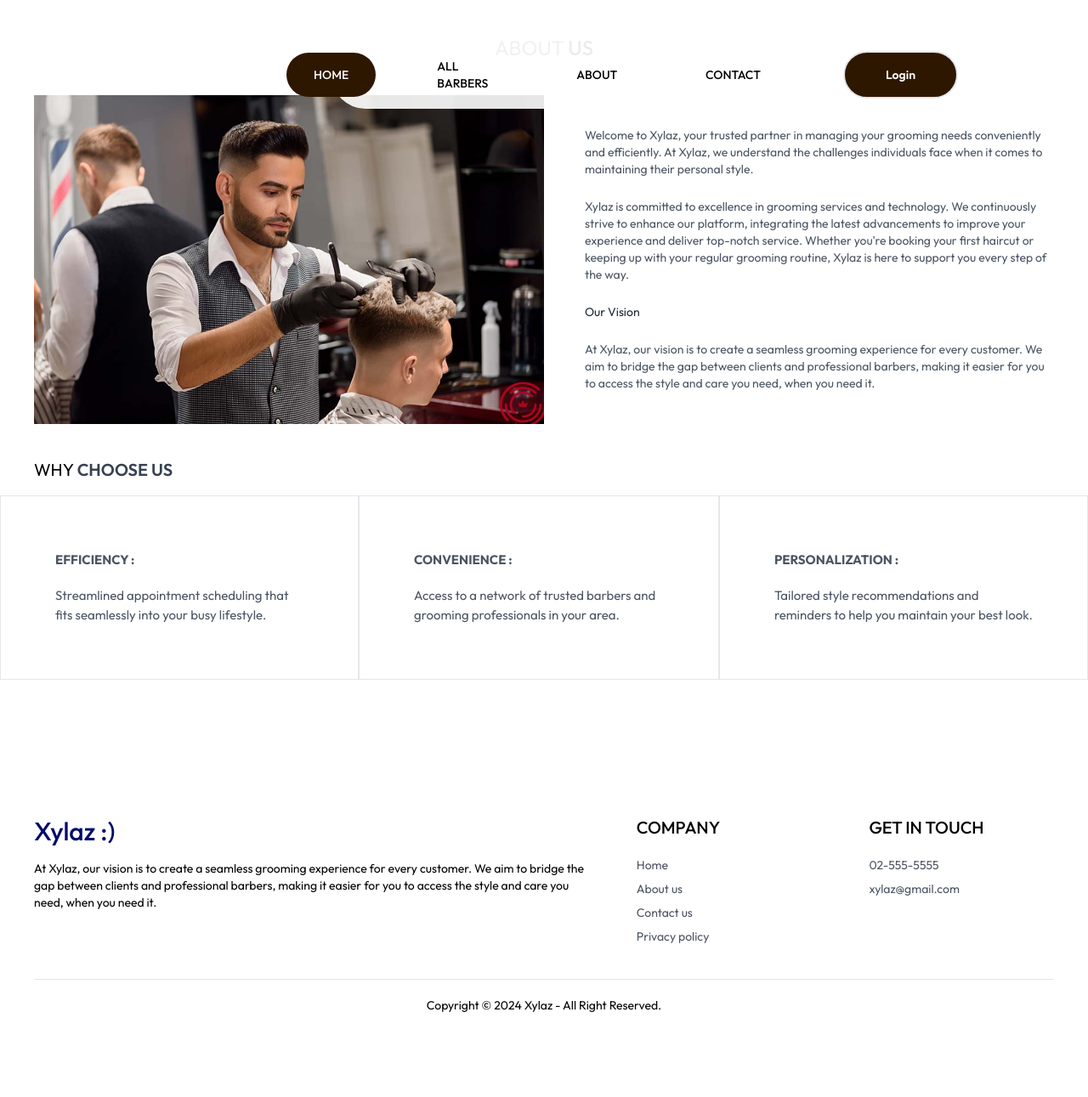
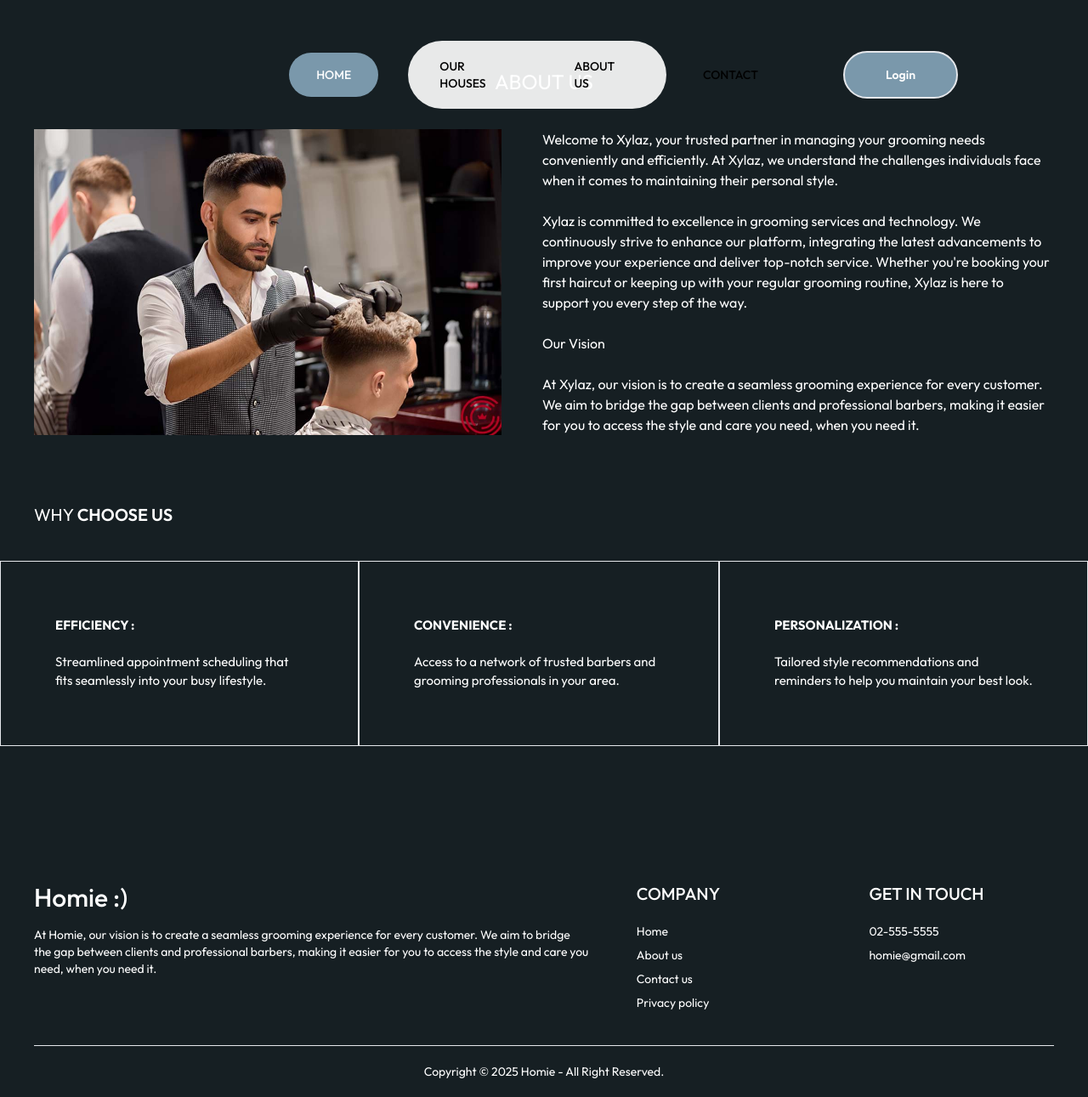
Before and after one commit to PM371/Homie, a React (Vite) app in the folder frontend/: page /about in a window 1280 px wide. Shown: the whole page at 85% size. Before the commit the page ends 1213 px from the top, so only its background shows below. Built offline with nearby package versions, Linux system fonts and the light colour scheme.

Commit message:
update frontend

```diff
--- a/frontend/src/components/Footer.jsx
+++ b/frontend/src/components/Footer.jsx
@@ -1,5 +1,4 @@
 import React from 'react'
-import { assets } from '../assets/assets'
 
 const Footer = () => {
     return (
@@ -8,13 +7,13 @@ const Footer = () => {
 
                 {/*-------Left Section-------*/}
                 <div>
-                    <p className='mb-4 w-40 text-3xl font-medium text-[#000b6d]'>Xylaz :)</p>
-                    <p>At Xylaz, our vision is to create a seamless grooming experience for every customer. We aim to bridge the gap between clients and professional barbers, making it easier for you to access the style and care you need, when you need it.</p>
+                    <p className='mb-4 w-40 text-3xl font-medium text-white'>Homie :)</p>
+                    <p>At Homie, our vision is to create a seamless grooming experience for every customer. We aim to bridge the gap between clients and professional barbers, making it easier for you to access the style and care you need, when you need it.</p>
                 </div>
                 {/*-------center Section-------*/}
                 <div>
                     <p className='text-xl font-medium mb-5'>COMPANY</p>
-                    <ul className='flex flex-col gap-2 text-gray-600'>
+                    <ul className='flex flex-col gap-2 text-white'>
                         <li>Home</li>
                         <li>About us</li>
                         <li>Contact us</li>
@@ -24,16 +23,16 @@ const Footer = () => {
                 {/*-------Right Section-------*/}
                 <div>
                     <p className='text-xl font-medium mb-5'>GET IN TOUCH</p>
-                    <ul className='flex flex-col gap-2 text-gray-600'>
+                    <ul className='flex flex-col gap-2 text-white'>
                         <li>02-555-5555</li>
-                        <li>xylaz@gmail.com</li>
+                        <li>homie@gmail.com</li>
                     </ul>
                 </div>
             </div>
             <div>
                 {/*-------Copyright text-------*/}
                 <hr />
-                <p className='py-5 text-sm text-center'>Copyright © 2024 Xylaz - All Right Reserved.</p>
+                <p className='py-5 text-sm text-center'>Copyright © 2025 Homie - All Right Reserved.</p>
             </div>
         </div>
     )
--- a/frontend/src/components/Header.jsx
+++ b/frontend/src/components/Header.jsx
@@ -1,5 +1,6 @@
-import React, {useRef} from 'react'
+import React, { useRef } from 'react'
 import { assets } from '../assets/assets'
+import { HiHome } from 'react-icons/hi'
 
 const Header = () => {
     const barbersRef = useRef(null);
@@ -11,33 +12,30 @@ const Header = () => {
         });
     };
     return (
-        <div className="flex justify-center" style={{ backgroundColor: '#0B192C', width: '100vw', height: '94vh' }}>
+        <div className="flex justify-center" style={{ backgroundColor: '#161F23', width: '100vw', height: '105vh' }}>
             <div className="flex justify-center mt-9 ml-[170px]">
-                <p className="absolute text-[70px] text-[#ffffff] font-bold leading-tight" style={{ transform: 'rotate(270deg)', top: '20%', left: '5%', transform: 'translate(-50%, -50%) rotate(270deg)' }}>
-                    XYLAZ
+                <p className="absolute text-[60px] text-white flex gap-2 font-bold leading-tight top-[10%] left-[10%] -translate-x-1/2 -translate-y-1/2">
+                    Homie <HiHome size={55} color="white" />
                 </p>
-                <p className="absolute text-[30px] text-[#ffffff]  leading-tight" style={{ transform: 'rotate(270deg)', top: '21%', left: '9%', transform: 'translate(-50%, -50%) rotate(270deg)' }}>
-                    BARBER SHOP
-                </p>
-                <p className="absolute text-[18px] text-[#ffffff] font-bold leading-tight"  style={{ transform: 'rotate(0deg)', top: '60%', left: '3%' }}>
+                <p className="absolute text-[18px] text-[#ffffff] font-bold leading-tight" style={{ transform: 'rotate(0deg)', top: '75%', left: '3%' }}>
                     FOLLOW US
                 </p>
-                <p className="absolute text-[15px] text-[#ffffff] leading-tight leading-[1.5]"  style={{ transform: 'rotate(0deg)', top: '65%', left: '3%' }}>
-                    Connect with us and let's elevate your <br/> grooming game. Your journey to <br/>a better-looking you starts here.
+                <p className="absolute text-[15px] text-[#ffffff] leading-tight leading-[1.5]" style={{ transform: 'rotate(0deg)', top: '80%', left: '3%' }}>
+                    Connect with us and let's elevate your <br /> grooming game. Your journey to <br />a better-looking you starts here.
                 </p>
-                <p className="absolute text-[60px] text-[#ffffff] font-bold leading-tight"  style={{ transform: 'rotate(0deg)', top: '28%', left: '26%' }}>
-                    BARBER <br/>APPOINTMENT
+                <p className="absolute text-[60px] text-[#ffffff] font-bold leading-tight" style={{ transform: 'rotate(0deg)', top: '28%', left: '26%' }}>
+                DISCOVER <br />COMFORTABLE LIVING
                 </p>
-                <p className="absolute text-[17px] text-[#ffffff]  leading-tight leading-[1.5]"  style={{ transform: 'rotate(0deg)', top: '48%', left: '26%' }}>
-                    Simply browse through our extensive list of skilled barbers,<br/> schedule your appointment hassle-free.
+                <p className="absolute text-[17px] text-[#ffffff]  leading-tight leading-[1.5]" style={{ transform: 'rotate(0deg)', top: '48%', left: '26%' }}>
+                    Simply browse through our extensive list of skilled barbers,<br /> schedule your appointment hassle-free.
                 </p>
-                <a onClick={() => scrollToSection(barbersRef)}  className="absolute flex items-center gap-2 bg-[#ffffff] text-[#000000] px-14 py-4 rounded-50 text-[16px] m-auto md:m-0 hover:bg-[#000000] hover:text-[#ffffff] hover:scale-105 transition-all duration-300 rounded-full" style={{ transform: 'rotate(0deg)', top: '59%', left: '26%' }}>
-                    Book appointment
+                <a onClick={() => scrollToSection(barbersRef)} className="absolute flex items-center gap-2 bg-[#ffffff] text-[#000000] px-14 py-4 rounded-50 text-[16px] m-auto md:m-0 hover:bg-[#000000] hover:text-[#ffffff] hover:scale-105 transition-all duration-300 rounded-full" style={{ transform: 'rotate(0deg)', top: '59%', left: '26%' }}>
+                    Start Booking
                     <img className="w-3" src={assets.arrow_icon} alt="Arrow Icon" />
                 </a>
 
 
-                <svg xmlns="http://www.w3.org/2000/svg" width="997" height="637" viewBox="0 0 997 637" fill="none">
+                <svg xmlns="http://www.w3.org/2000/svg" width="1100" height="710" viewBox="0 0 997 637" fill="none">
                     <defs>
                         <clipPath id="shapeClip">
                             <path d="M0 58C0 25.9674 25.9675 0 58 0H735.17C759.963 0 782.015 15.7597 790.044 39.2171L795.886 56.2828C803.915 79.7402 825.967 95.5 850.76 95.5H939C971.033 95.5 997 121.467 997 153.5V579C997 611.033 971.032 637 939 637H306.071C289.825 637 274.323 630.186 263.338 618.216L238.34 590.975C227.355 579.005 211.853 572.191 195.607 572.191H58C25.9675 572.191 0 546.223 0 514.191V58Z" />
@@ -45,11 +43,11 @@ const Header = () => {
                     </defs>
 
                     <image href="http://localhost:8085/picture/banner_pic.png" x="0" y="0" width="997" height="900"
-                           preserveAspectRatio="xMidYMid slice" clip-path="url(#shapeClip)" />
+                        preserveAspectRatio="xMidYMid slice" clip-path="url(#shapeClip)" />
                 </svg>
 
             </div>
-            <div className="absolute "  style={{ transform: 'rotate(0deg)', top: '80%', left: '3%' }}ref={barbersRef}  id="barbers-section"></div>
+            <div className="absolute " style={{ transform: 'rotate(0deg)', top: '80%', left: '3%' }} ref={barbersRef} id="barbers-section"></div>
         </div>
 
     )
--- a/frontend/src/components/Navbar.jsx
+++ b/frontend/src/components/Navbar.jsx
@@ -50,14 +50,14 @@ const Navbar = () => {
   return (
       <div>
         <div className='flex items-center justify-between text-sm py-2 mb-5 fixed top-0 left-30 right-40 z-50 mt-11'>
-          <div className="flex items-center justify-center text-sm py-1 mb-5 fixed top-0 left-[390px] right-[390px] z-50 bg-white bg-opacity-90 mt-12 mr-4 rounded-full">
+          <div className="flex items-center justify-center text-sm py-1 mb-5 fixed top-0 left-[480px] right-[480px] z-50 bg-white bg-opacity-90 mt-12 mr-4 rounded-full">
             <ul className="hidden md:flex items-center gap-10 font-medium">
               <NavLink
                   onClick={() => {
                     scrollToSection(homeRef);
                     handleLinkClick('home');
                   }}
-                  className={`flex flex-col items-center group ${activeLink === 'home' ? 'bg-primary text-white' : 'text-black'} rounded-full`}
+                  className={`flex flex-col items-center group ${activeLink === 'home' ? 'bg-[#7A98AB] text-white' : 'text-black'} rounded-full`}
               >
                 <li className="inline-flex py-4 px-8 transition duration-300 rounded-full">
                   HOME
@@ -69,10 +69,10 @@ const Navbar = () => {
                     scrollToSection(barbersRef);
                     handleLinkClick('barbers');
                   }}
-                  className={`flex flex-col items-center group ${activeLink === 'barbers' ? 'bg-primary text-white' : 'text-black'} rounded-full`}
+                  className={`flex flex-col items-center group ${activeLink === 'barbers' ? 'bg-[#7A98AB] text-white' : 'text-black'} rounded-full`}
               >
                 <li className="inline-flex py-4 px-8 transition duration-300 rounded-full">
-                  ALL BARBERS
+                  OUR HOUSES
                 </li>
               </NavLink>
 
@@ -81,10 +81,10 @@ const Navbar = () => {
                     scrollToSection(aboutRef);
                     handleLinkClick('about');
                   }}
-                  className={`flex flex-col items-center group ${activeLink === 'about' ? 'bg-primary text-white' : 'text-black'} rounded-full`}
+                  className={`flex flex-col items-center group ${activeLink === 'about' ? 'bg-[#7A98AB] text-white' : 'text-black'} rounded-full`}
               >
                 <li className="inline-flex py-4 px-8 transition duration-300 rounded-full">
-                  ABOUT
+                  ABOUT US
                 </li>
               </NavLink>
 
@@ -93,7 +93,7 @@ const Navbar = () => {
                     scrollToSection(contactRef);
                     handleLinkClick('contact');
                   }}
-                  className={`flex flex-col items-center group ${activeLink === 'contact' ? 'bg-primary text-white' : 'text-black'} rounded-full`}
+                  className={`flex flex-col items-center group ${activeLink === 'contact' ? 'bg-[#7A98AB] text-white' : 'text-black'} rounded-full`}
               >
                 <li className="inline-flex py-4 px-8 transition duration-300 rounded-full">
                   CONTACT
@@ -116,7 +116,7 @@ const Navbar = () => {
                       </div>
                     </div>
                   </div>
-                  : <button onClick={() => navigate('/signin')} className='border-2 bg-primary text-white font-semibold px-12 py-4 rounded-full font-light hidden md:block mr-[-30px]'>Login</button>
+                  : <button onClick={() => navigate('/signin')} className='border-2 bg-[#7A98AB] text-white font-semibold px-12 py-4 rounded-full font-light hidden md:block mr-[-30px]'>Login</button>
             }
             <img onClick={() => setShowMenu(true)} className='w-6 md:hidden' src={assets.menu_icon} alt=""/>
           </div>
@@ -125,8 +125,8 @@ const Navbar = () => {
         {/* Sections */}
         <div className="absolute" style={{ top: '0%' }} ref={homeRef} id="home-section"></div>
         <div className="absolute" style={{ top: '80%' }} ref={barbersRef} id="barbers-section"></div>
-        <div className="absolute" style={{ top: '180%' }} ref={aboutRef} id="about-section"></div>
-        <div className="absolute" style={{ top: '280%' }} ref={contactRef} id="contact-section"></div>
+        <div className="absolute" style={{ top: '160%' }} ref={aboutRef} id="about-section"></div>
+        <div className="absolute" style={{ top: '278%' }} ref={contactRef} id="contact-section"></div>
       </div>
   );
 };
--- a/frontend/src/components/NavbarSub.jsx
+++ b/frontend/src/components/NavbarSub.jsx
@@ -1,6 +1,7 @@
 import React, { useState, useEffect } from 'react';
 import { assets } from '../assets/assets';
 import { NavLink, useNavigate } from 'react-router-dom';
+import { HiHome } from 'react-icons/hi';
 
 const NavbarSub = () => {
     const navigate = useNavigate();
@@ -28,23 +29,23 @@ const NavbarSub = () => {
     };
 
     return (
-        <div className='flex items-center justify-between text-sm py-4 mb-5 border-b border-b-gray-400'>
-            <p onClick={() => navigate('/')} className='w-44 cursor-pointer text-5xl font-semibold text-[#000b6d]'>Xylaz :)</p>
-            <ul className='hidden md:flex items-start gap-5 font-medium'>
+        <div className='flex items-center justify-between text-sm py-4 mb-5'>
+            <p onClick={() => navigate('/')} className='w-44 cursor-pointer text-5xl font-semibold text-white flex items-center gap-2'>Homie <HiHome size={40} color="white" /></p>
+            <ul className='hidden md:flex items-start gap-10 font-medium'>
                 <NavLink to='/'>
-                    <li className='py-1'>HOME</li>
+                    <li className='py-1 font-bold'>HOME</li>
                     <hr className='border-none outline-none h-0.5 bg-primary w-3/5 m-auto hidden'/>
                 </NavLink>
                 <NavLink to='/'>
-                    <li className='py-1'>ALL BARBERS</li>
+                    <li className='py-1 font-bold'>OUR HOUSES</li>
                     <hr className='border-none outline-none h-0.5 bg-primary w-3/5 m-auto hidden'/>
                 </NavLink>
                 <NavLink to='/'>
-                    <li className='py-1'>ABOUT</li>
+                    <li className='py-1 font-bold'>ABOUT US</li>
                     <hr className='border-none outline-none h-0.5 bg-primary w-3/5 m-auto hidden'/>
                 </NavLink>
                 <NavLink to='/'>
-                    <li className='py-1'>CONTACT</li>
+                    <li className='py-1 font-bold'>CONTACT</li>
                     <hr className='border-none outline-none h-0.5 bg-primary w-3/5 m-auto hidden'/>
                 </NavLink>
             </ul>
@@ -62,7 +63,7 @@ const NavbarSub = () => {
                                 </div>
                             </div>
                         </div>
-                        : <button onClick={() => navigate('/signin')} className='bg-primary text-white px-8 py-3 rounded-full font-light hidden md:block'>Login</button>
+                        : <button onClick={() => navigate('/signin')} className='bg-[#7A98AB] text-white px-8 py-3 rounded-full font-bold hidden md:block'>Login</button>
                 }
                 <img onClick={() => setShowMenu(true)} className='w-6 md:hidden' src={assets.menu_icon} alt=""/>
                 {/*-------Mobile Menu-------*/}
--- a/frontend/src/index.css
+++ b/frontend/src/index.css
@@ -3,21 +3,31 @@
 @tailwind components;
 @tailwind utilities;
 
-*{
-    font-family: outfit;
+* {
+    font-family: 'Outfit', sans-serif;
+    @apply transition-colors duration-300; /* ทำให้การเปลี่ยนสีเนียนขึ้น */
 }
 
-.active hr{
-    @apply block
+/* เปลี่ยนสีพื้นหลังของทั้งเว็บเป็น #161F23 */
+body {
+    @apply bg-[#161F23] text-white; /* ตัวหนังสือเป็นสีขาว */
 }
 
-::-webkit-scrollbar{
-    @apply hidden
+/* Dark Mode (ถ้าต้องการให้มีโหมดสว่างให้เพิ่มเงื่อนไขนี้) */
+.dark body {
+    @apply bg-black text-white;
 }
 
+.active hr {
+    @apply block;
+}
 
-@media (max-width:740px) {
-    .active p{
-        @apply text-white bg-primary
+::-webkit-scrollbar {
+    @apply hidden;
+}
+
+@media (max-width: 740px) {
+    .active p {
+        @apply text-white bg-primary;
     }
 }
--- a/frontend/src/pages/About.jsx
+++ b/frontend/src/pages/About.jsx
@@ -5,34 +5,34 @@ const About = () => {
   return (
     <div>
 
-      <div className='text-center text-2xl pt-10 text-gray-500'>
-        <p>ABOUT <span className='text-gray-700 font-medium'>US</span></p>
+      <div className='text-center text-2xl pt-20 text-white mb-10'>
+        <p>ABOUT US</p>
       </div>
 
       <div className='md:mx-10 my-10 flex flex-col md:flex-row gap-12'>
-        <img className='w-full md:max-w-[600px]' src={assets.about_image} alt="" />
-        <div className='flex flex-col justify-center gap-6 md:w-2/4 text-sm text-gray-600'>
+        <img className='w-full md:max-w-[550px]' src={assets.about_image} alt="" />
+        <div className='flex flex-col justify-center gap-6 md:w-2/4 text-white'>
           <p>Welcome to Xylaz, your trusted partner in managing your grooming needs conveniently and efficiently. At Xylaz, we understand the challenges individuals face when it comes to maintaining their personal style.</p>
           <p>Xylaz is committed to excellence in grooming services and technology. We continuously strive to enhance our platform, integrating the latest advancements to improve your experience and deliver top-notch service. Whether you're booking your first haircut or keeping up with your regular grooming routine, Xylaz is here to support you every step of the way.</p>
-          <p className='text-gray-800'>Our Vision</p>
+          <p className='text-white'>Our Vision</p>
           <p>At Xylaz, our vision is to create a seamless grooming experience for every customer. We aim to bridge the gap between clients and professional barbers, making it easier for you to access the style and care you need, when you need it.</p>
         </div>
       </div>
 
-      <div className='md:mx-10 text-xl my-4'>
-        <p>WHY <span className='text-gray-700 font-semibold'>CHOOSE US</span></p>
+      <div className='md:mx-10 text-xl my-10 mt-20'>
+        <p>WHY <span className='text-white font-semibold'>CHOOSE US</span></p>
       </div>
 
       <div className='flex flex-col md:flex-row mb-20'>
-        <div className='border px-10 md:px-16 py-8 sm:py-16 flex flex-col gap-5 text-[15px] hover:bg-primary hover:text-white transition-all duration-300 text-gray-600 cursor-pointer'>
+        <div className='border px-10 md:px-16 py-8 sm:py-16 flex flex-col gap-5 text-[15px] hover:bg-[#7A98AB] hover:text-white transition-all duration-300 text-white cursor-pointer'>
           <b>EFFICIENCY :</b>
           <p>Streamlined appointment scheduling that fits seamlessly into your busy lifestyle.</p>
         </div>
-        <div className='border px-10 md:px-16 py-8 sm:py-16 flex flex-col gap-5 text-[15px] hover:bg-primary hover:text-white transition-all duration-300 text-gray-600 cursor-pointer'>
+        <div className='border px-10 md:px-16 py-8 sm:py-16 flex flex-col gap-5 text-[15px] hover:bg-[#7A98AB] hover:text-white transition-all duration-300 text-white cursor-pointer'>
         <b>CONVENIENCE :</b>
         <p>Access to a network of trusted barbers and grooming professionals in your area.</p>
         </div>
-        <div className='border px-10 md:px-16 py-8 sm:py-16 flex flex-col gap-5 text-[15px] hover:bg-primary hover:text-white transition-all duration-300 text-gray-600 cursor-pointer'>
+        <div className='border px-10 md:px-16 py-8 sm:py-16 flex flex-col gap-5 text-[15px] hover:bg-[#7A98AB] hover:text-white transition-all duration-300 text-white cursor-pointer'>
         <b>PERSONALIZATION :</b>
         <p>Tailored style recommendations and reminders to help you maintain your best look.</p>
         </div>
--- a/frontend/src/pages/Barbers.jsx
+++ b/frontend/src/pages/Barbers.jsx
@@ -15,8 +15,8 @@ const Barbers = () => {
         .catch(error => console.error('Error fetching barbers:', error));
   }, []);
   return (
-      <div className="p-5">
-        <p className="text-gray-600">Browse through the expert barbers.</p>
+      <div className="p-5 mb-20">
+        <p className="text-xl text-white">Browse through the expert barbers.</p>
 
         <div className="flex flex-col sm:flex-row items-start gap-5 mt-5">
           <div className="w-full grid grid-cols-1 sm:grid-cols-2 md:grid-cols-3 lg:grid-cols-4 xl:grid-cols-5 gap-4 pt-5 gap-y-6">
--- a/frontend/src/pages/Contact.jsx
+++ b/frontend/src/pages/Contact.jsx
@@ -3,10 +3,10 @@ import { assets } from '../assets/assets'
 
 const Contact = () => {
   return (
-    <div>
+    <div className='py-10'>
 
-        <div className='text-center text-2xl pt-10 text-gray-500'>
-          <p>CONTACT <span className='text-gray-700 font-semibold'>US</span></p>
+        <div className='text-center text-2xl pt-10 text-white'>
+          <p>CONTACT US</p>
         </div>
 
         <div className='my-10 flex flex-col justify-center md:flex-row gap-10 mb-28 text-sm'>
@@ -14,9 +14,9 @@ const Contact = () => {
             <img className='w-full md:max-w-[500px]' src={assets.contact_image} alt="" />
 
             <div className='flex flex-col justify-center items-start gap-6'>
-              <p className='font-semibold text-lg text-gray-600'>OUR OFFICE</p>
-              <p className='text-base text-gray-500'>50 Ngamwongwan Rd, Chatuchak <br/> Bangkok 10900 Thailand</p>
-              <p className='text-base text-gray-500'>Tel: 02-555-5555 <br/> Email: xylaz@gmail.com</p>
+              <p className='font-semibold text-lg text-white'>OUR OFFICE</p>
+              <p className='text-base text-white'>50 Ngamwongwan Rd, Chatuchak <br/> Bangkok 10900 Thailand</p>
+              <p className='text-base text-white'>Tel: 02-555-5555 <br/> Email: @homiegmail.com</p>
             </div>
 
         </div>
--- a/frontend/tailwind.config.js
+++ b/frontend/tailwind.config.js
@@ -8,7 +8,7 @@ module.exports = {
   theme: {
     extend: {
       colors: {
-        primary: "#2e1700",
+        primary: "#BDD4FF",
         customBackground: "#427dd9",
       },
       boxShadow: {
--- /dev/null
+++ b/package.json
@@ -0,0 +1,5 @@
+{
+  "dependencies": {
+    "react-icons": "^5.5.0"
+  }
+}
```
Also changed, not shown: frontend/src/pages/Appointment.jsx (+20 -46 lines), 1 other file (tests, documents, lock files or other folders).
